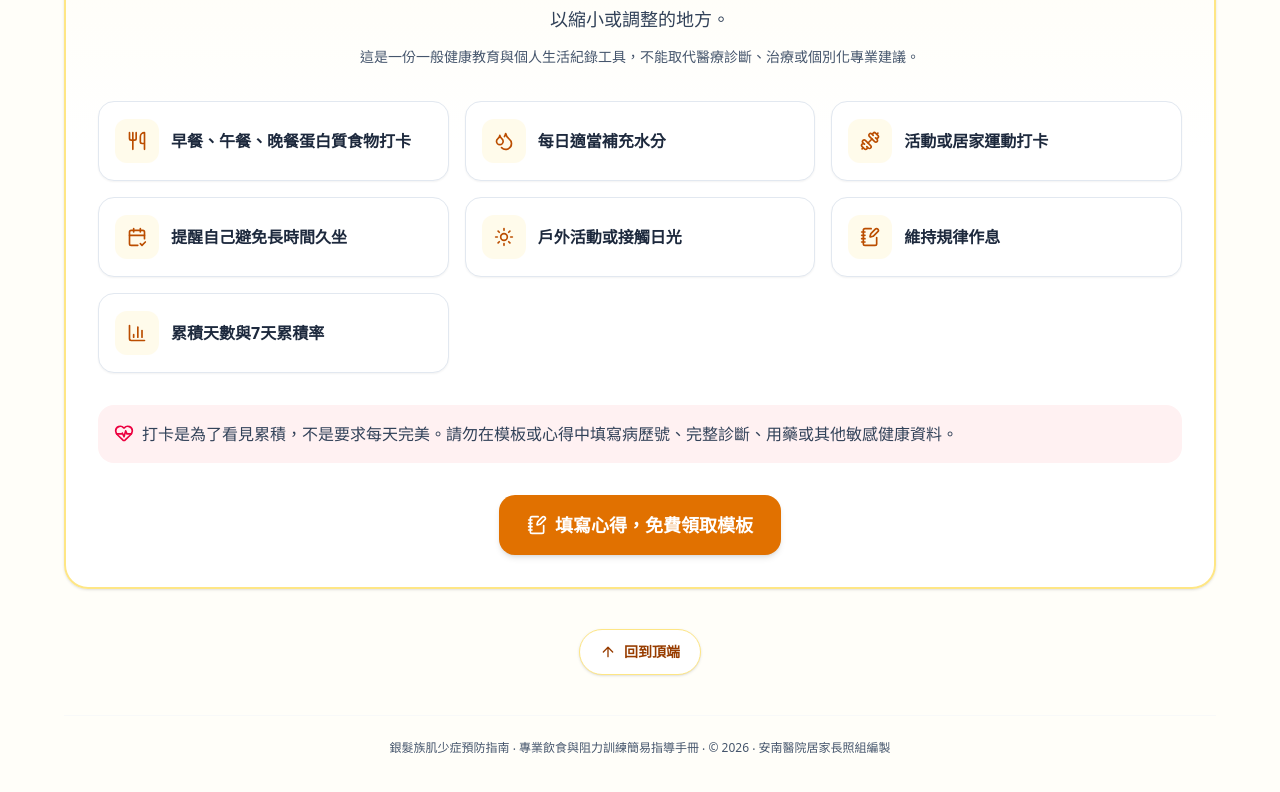
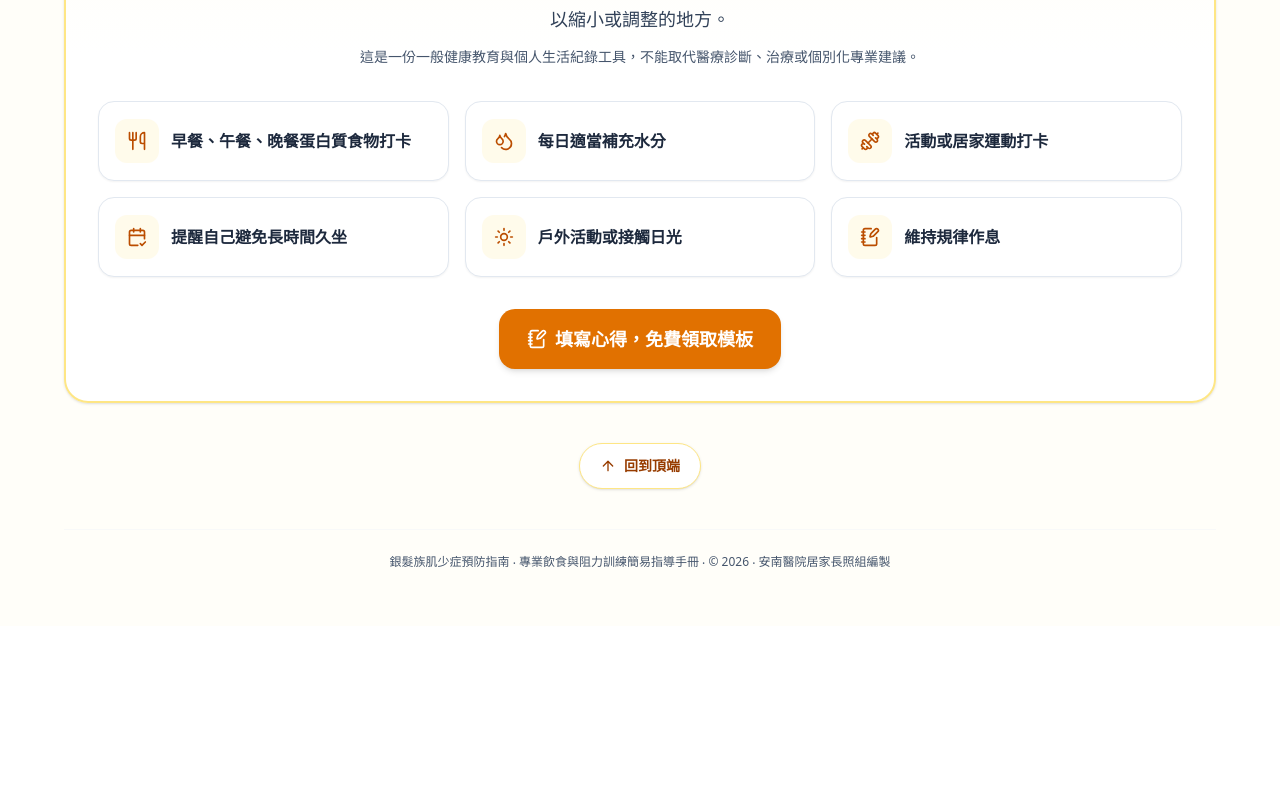
Before and after one commit to jie-ling-2025/Sarcopenia-Health-Education, a React (Vite) app: page / in a window 1280 px wide. Shown: the part 7491-8283 px from the top of the page. After the commit the page ends 8117 px from the top, so only its background shows below. Built offline with nearby package versions, Linux system fonts and the light colour scheme.

Commit message:
移除指定模板內容卡與提醒區

```diff
--- a/src/components/NotionTemplateGift.tsx
+++ b/src/components/NotionTemplateGift.tsx
@@ -1,11 +1,9 @@
 import React, { useState } from 'react';
 import {
-  BarChart3,
   CalendarCheck2,
   Droplets,
   Dumbbell,
   Gift,
-  HeartPulse,
   NotebookPen,
   Sun,
   Utensils,
@@ -19,7 +17,6 @@ const templateItems = [
   { title: '提醒自己避免長時間久坐', icon: CalendarCheck2 },
   { title: '戶外活動或接觸日光', icon: Sun },
   { title: '維持規律作息', icon: NotebookPen },
-  { title: '累積天數與7天累積率', icon: BarChart3 },
 ];
 
 export default function NotionTemplateGift() {
@@ -69,13 +66,6 @@ export default function NotionTemplateGift() {
         ))}
       </div>
 
-      <div className="mt-8 rounded-2xl bg-rose-50 p-4 text-base leading-relaxed text-slate-700">
-        <p className="flex items-start gap-2">
-          <HeartPulse className="mt-0.5 h-5 w-5 shrink-0 text-rose-600" aria-hidden="true" />
-          打卡是為了看見累積，不是要求每天完美。請勿在模板或心得中填寫病歷號、完整診斷、用藥或其他敏感健康資料。
-        </p>
-      </div>
-
       <div className="mt-8 text-center">
         <button
           type="button"
```
